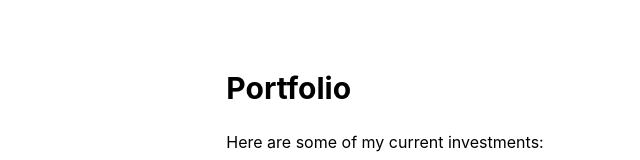
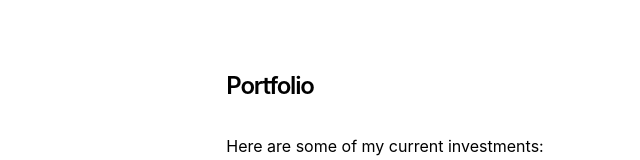
Before and after one commit to Rishabhkaul/Personal-website, a Next.js app: page /portfolio in a window 1280 px wide. Shown: the part 130-290 px from the top of the page, without its empty margins (255-895 px from the left). Built offline with nearby package versions, Linux system fonts and the light colour scheme.

Commit message:
Update page.tsx

```diff
--- a/app/portfolio/page.tsx
+++ b/app/portfolio/page.tsx
@@ -1,7 +1,7 @@
 export default function PortfolioPage() {
   return (
     <main className="mx-auto max-w-2xl py-16">
-      <h1 className="text-3xl font-bold mb-6">Portfolio</h1>
+      <h1 className="font-semibold text-2xl mb-8 tracking-tighter">Portfolio</h1>
       <p className="mb-4">
         Here are some of my current investments:
       </p>
```
